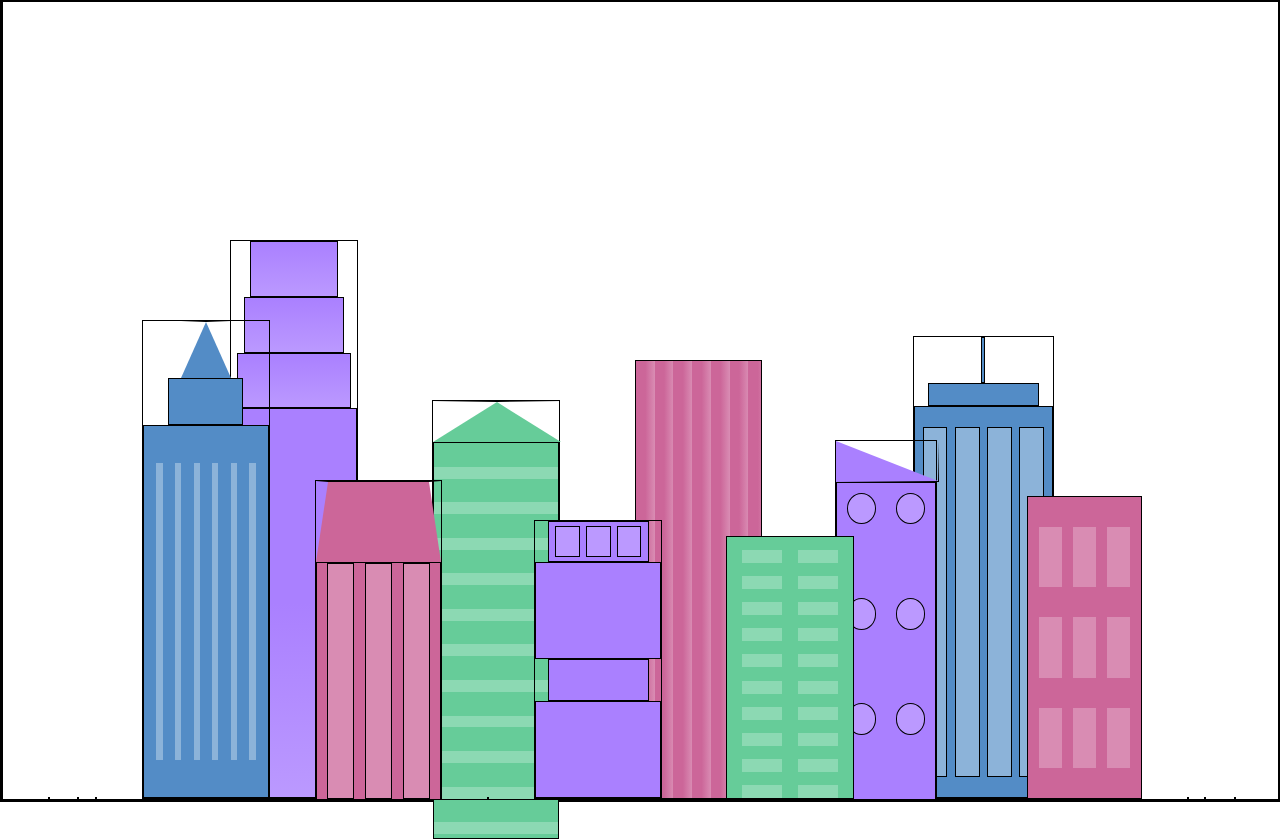
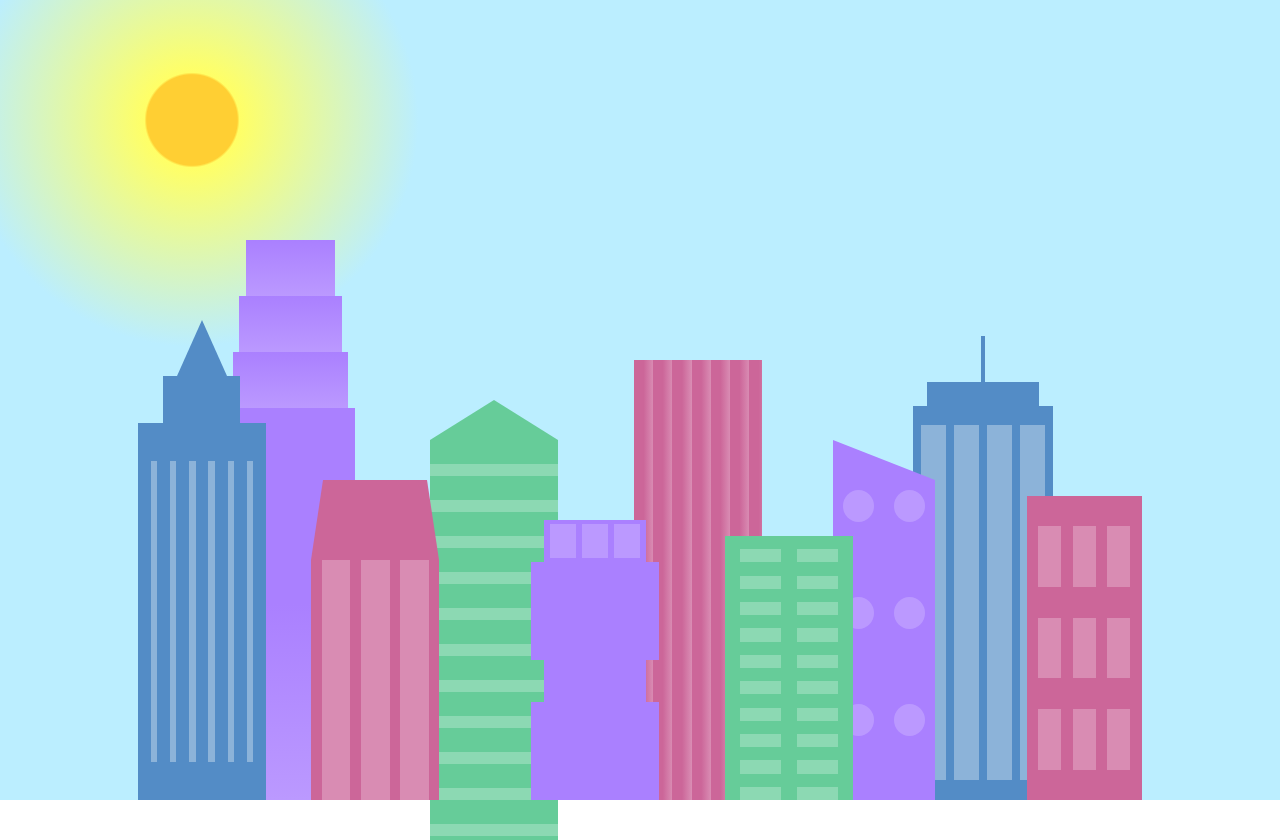
Before and after one commit to ConradPB/City-Skyline-Daylight, a website: page index.html in a window 1280 px wide. Drawn offline with Linux system fonts and the light colour scheme.

Commit message:
city skyline with the daylight sky

```diff
--- a/CSS/styles.css
+++ b/CSS/styles.css
@@ -10,7 +10,7 @@
 }
 
 * {
-  border: 1px solid black;
+
   box-sizing: border-box;
 }
 
@@ -42,6 +42,16 @@
   justify-content: space-evenly;
 }
 
+.sky {
+  background: radial-gradient(
+    closest-corner circle at 15% 15%,
+
+      #ffcf33,
+      #ffcf33 20%,
+      #ffff66 21%,
+      #bbeeff 100%
+    );
+}
 
 /* BACKGROUND BUILDINGS - "bb" stands for "background building" */
 .bb1 {
```
Also changed, not shown: index.html (+1 -1 lines).
